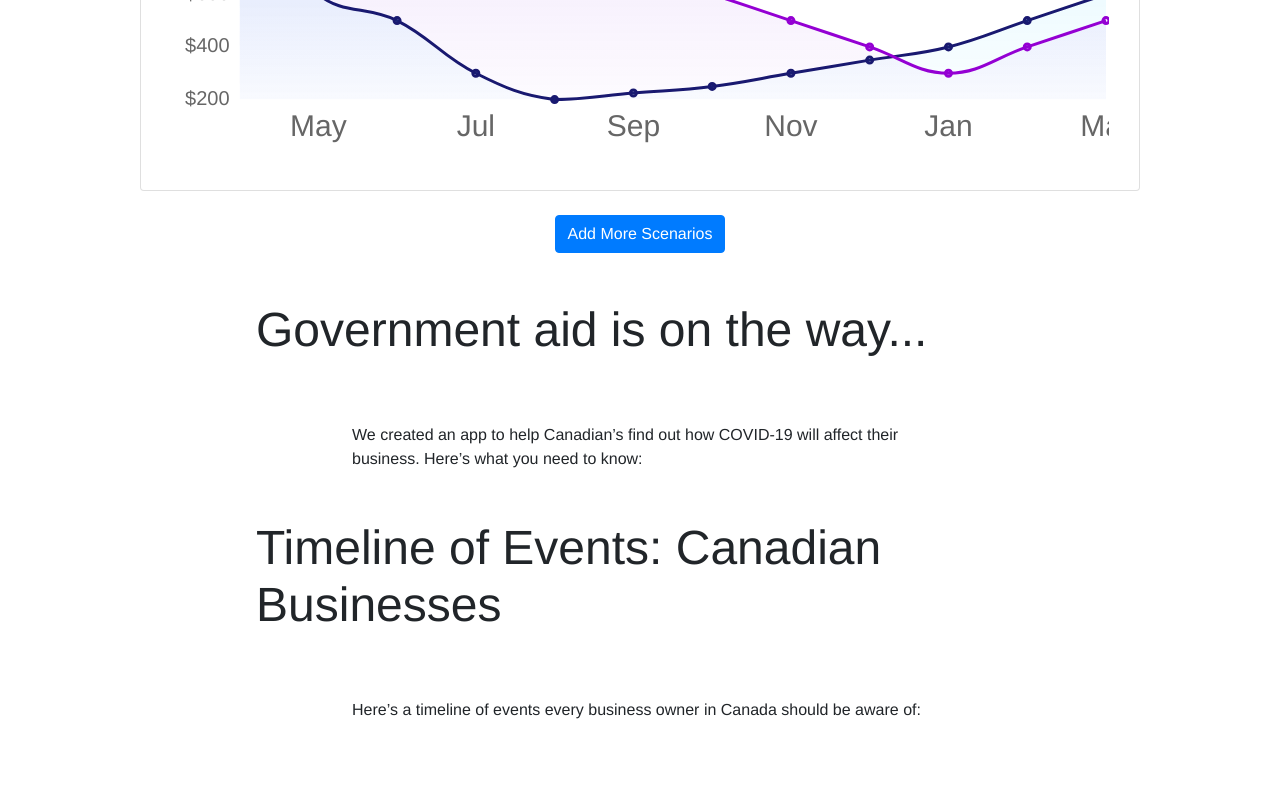
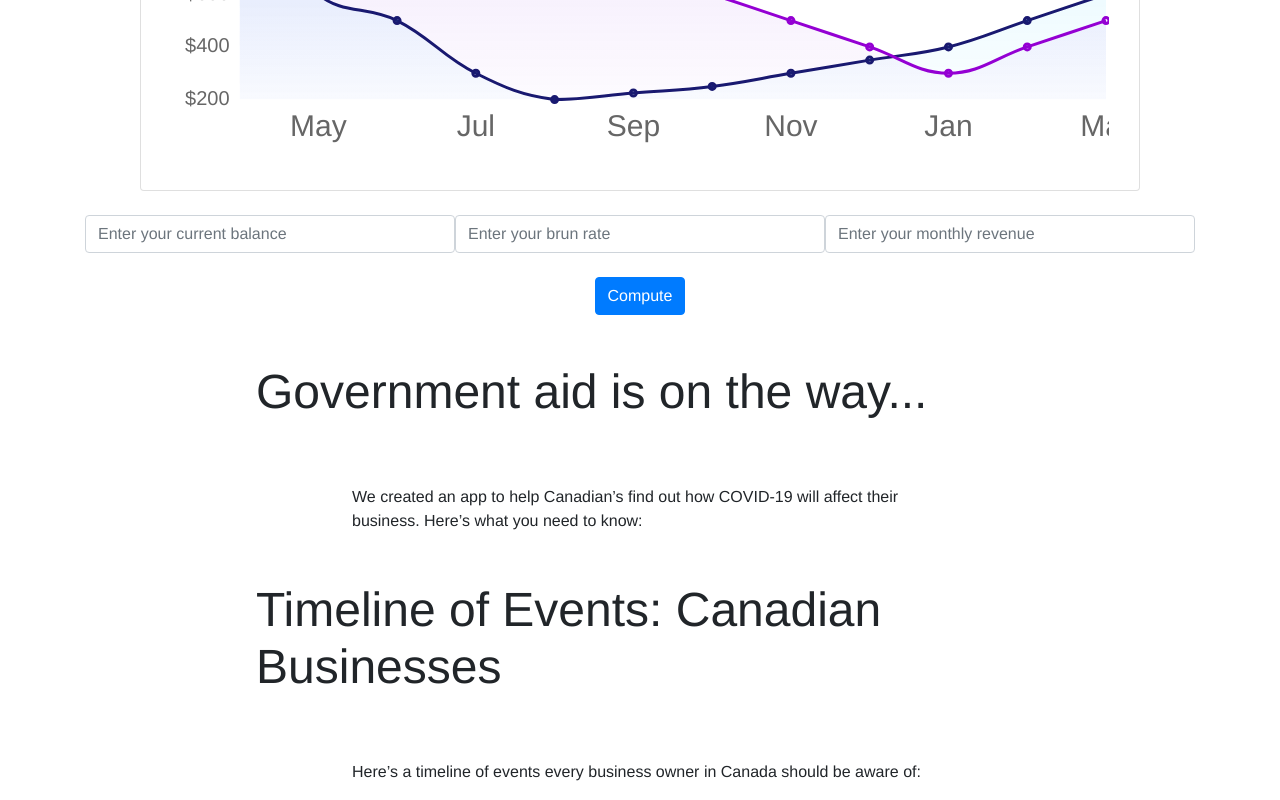
Before and after one commit to COVIDImpact/CovidImpact, a Vue app in the folder app/: page / in a window 1280 px wide. Shown: the part 1347-2147 px from the top of the page. Before the commit the page ends 2085 px from the top, so only its background shows below. Built offline with nearby package versions, Linux system fonts and the light colour scheme.

Commit message:
computation inputs

```diff
--- a/app/src/components/Analytics.vue
+++ b/app/src/components/Analytics.vue
@@ -81,6 +81,20 @@
       </div>
     </b-card>
     <br />
+    <div class="d-flex justify-content-center ">
+      <b-form-input
+        v-model="currentBalance"
+        placeholder="Enter your current balance"
+      ></b-form-input>
+      <b-form-input
+        v-model="burnRate"
+        placeholder="Enter your brun rate"
+      ></b-form-input>
+      <b-form-input
+        v-model="monthlyRevenue"
+        placeholder="Enter your monthly revenue"
+      ></b-form-input>
+    </div>
   </b-container>
 </template>
 
@@ -88,7 +102,13 @@
 import Chart from "./Chart";
 import moment from "moment";
 
-import { BContainer, BCard, BDropdown, BDropdownItem } from "bootstrap-vue";
+import {
+  BContainer,
+  BCard,
+  BDropdown,
+  BDropdownItem,
+  BFormInput
+} from "bootstrap-vue";
 
 export default {
   components: {
@@ -96,11 +116,15 @@ export default {
     BContainer,
     BCard,
     BDropdown,
-    BDropdownItem
+    BDropdownItem,
+    BFormInput
   },
   data() {
     return {
       datacollection: null,
+      currentBalance: "",
+      burnRate: "",
+      monthlyRevenue: "",
       chartoptions: {
         scales: {
           xAxes: [
--- a/app/src/components/Scenarios.vue
+++ b/app/src/components/Scenarios.vue
@@ -1,6 +1,7 @@
 <template>
   <div class="text-center">
-    <b-button variant="primary">Add More Scenarios</b-button>
+    <br />
+    <b-button variant="primary">Compute</b-button>
     <br />
   </div>
 </template>
```
